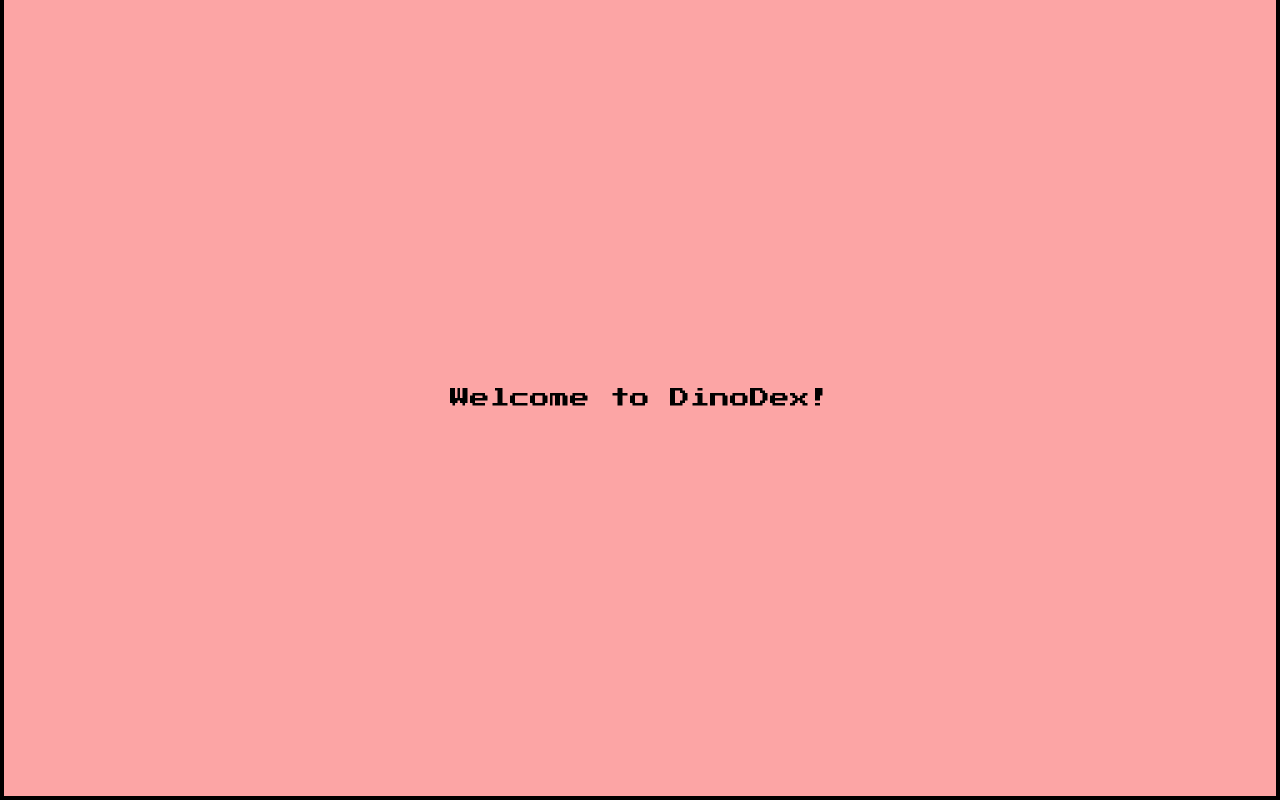
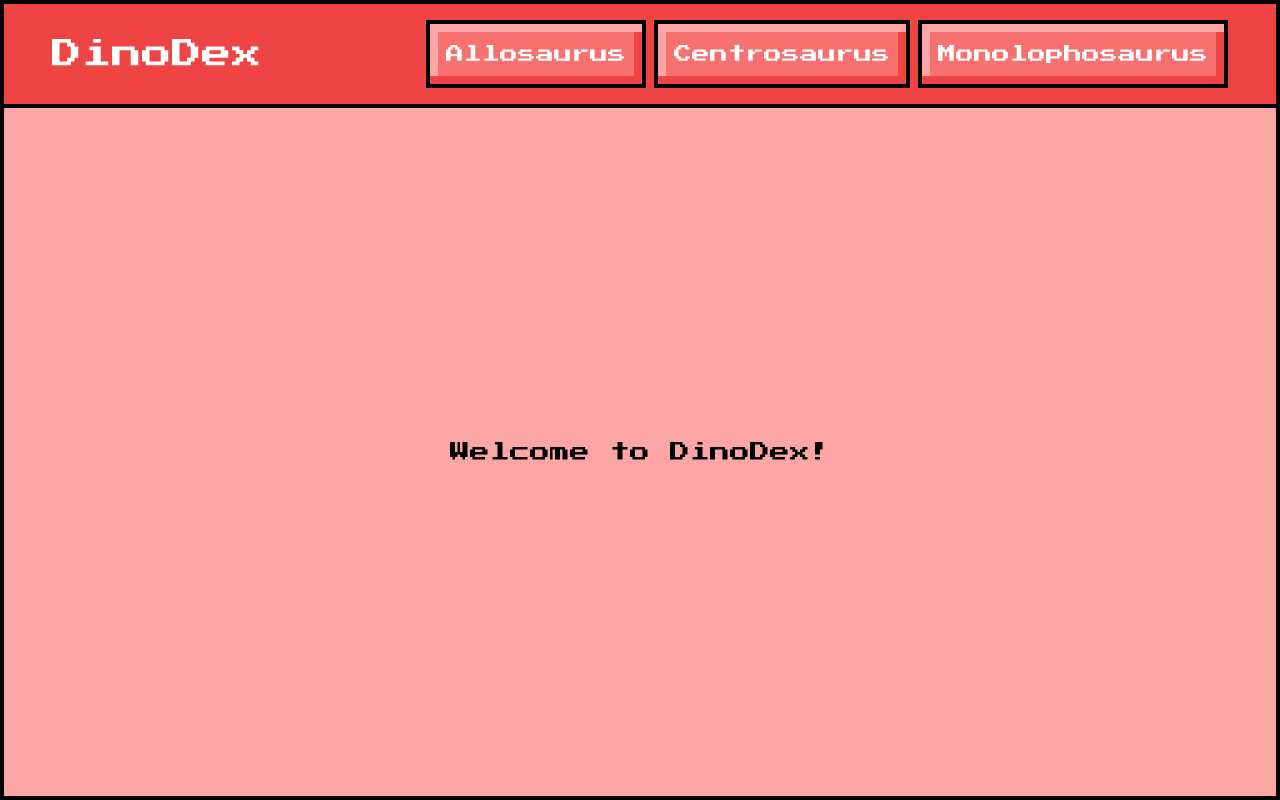
Before and after one commit to Leonelmarianog/nextjs14-dinodex, a Next.js app: page / in a window 1280 px wide. Built offline with nearby package versions, Linux system fonts and the light colour scheme.

Commit message:
feat: add basic layout

```diff
--- a/src/app/layout.tsx
+++ b/src/app/layout.tsx
@@ -1,6 +1,7 @@
 import type { Metadata } from "next";
 import { Press_Start_2P } from "next/font/google";
 import "./globals.css";
+import { Header } from "@/components/header";
 
 const inter = Press_Start_2P({ subsets: ["latin"], weight: "400" });
 
@@ -16,7 +17,10 @@ export default function RootLayout({
 }>) {
   return (
     <html lang="en" className="bg-red-300">
-      <body className={inter.className}>{children}</body>
+      <body className={inter.className}>
+        <Header />
+        {children}
+      </body>
     </html>
   );
 }
--- /dev/null
+++ b/src/components/header.tsx
@@ -0,0 +1,21 @@
+import { PixelButtonLink } from "./pixel-button-link";
+
+import Link from "next/link";
+
+export const Header = () => {
+  return (
+    <nav className="flex justify-between items-center py-4 px-12 bg-red-500 border border-4 border-black">
+      <Link href="/" className="text-white text-3xl">
+        DinoDex
+      </Link>
+
+      <div className="flex gap-2">
+        <PixelButtonLink href="/allosaurus">Allosaurus</PixelButtonLink>
+        <PixelButtonLink href="/centrosaurus">Centrosaurus</PixelButtonLink>
+        <PixelButtonLink href="/monolophosaurus">
+          Monolophosaurus
+        </PixelButtonLink>
+      </div>
+    </nav>
+  );
+};
--- /dev/null
+++ b/src/components/pixel-button-link.tsx
@@ -0,0 +1,26 @@
+import Link from "next/link";
+import { PropsWithChildren } from "react";
+
+interface IPixelButtonLinkProps extends PropsWithChildren {
+  href: string;
+}
+
+export const PixelButtonLink = ({ children, href }: IPixelButtonLinkProps) => {
+  return (
+    <Link href={href}>
+      <div className="group select-none cursor-pointer border border-4 border-black">
+        <div className="pb-2 bg-red-500 group-hover:bg-red-300">
+          <div className="pt-2 pl-2 bg-red-300 group-hover:bg-red-500">
+            <div className="pr-2 bg-red-500 group-hover:bg-red-300">
+              <div className="p-2 bg-red-400 group-hover:bg-red-600">
+                <p className="text-white text-lg group-hover:transform group-hover:translate-y-1">
+                  {children}
+                </p>
+              </div>
+            </div>
+          </div>
+        </div>
+      </div>
+    </Link>
+  );
+};
```
